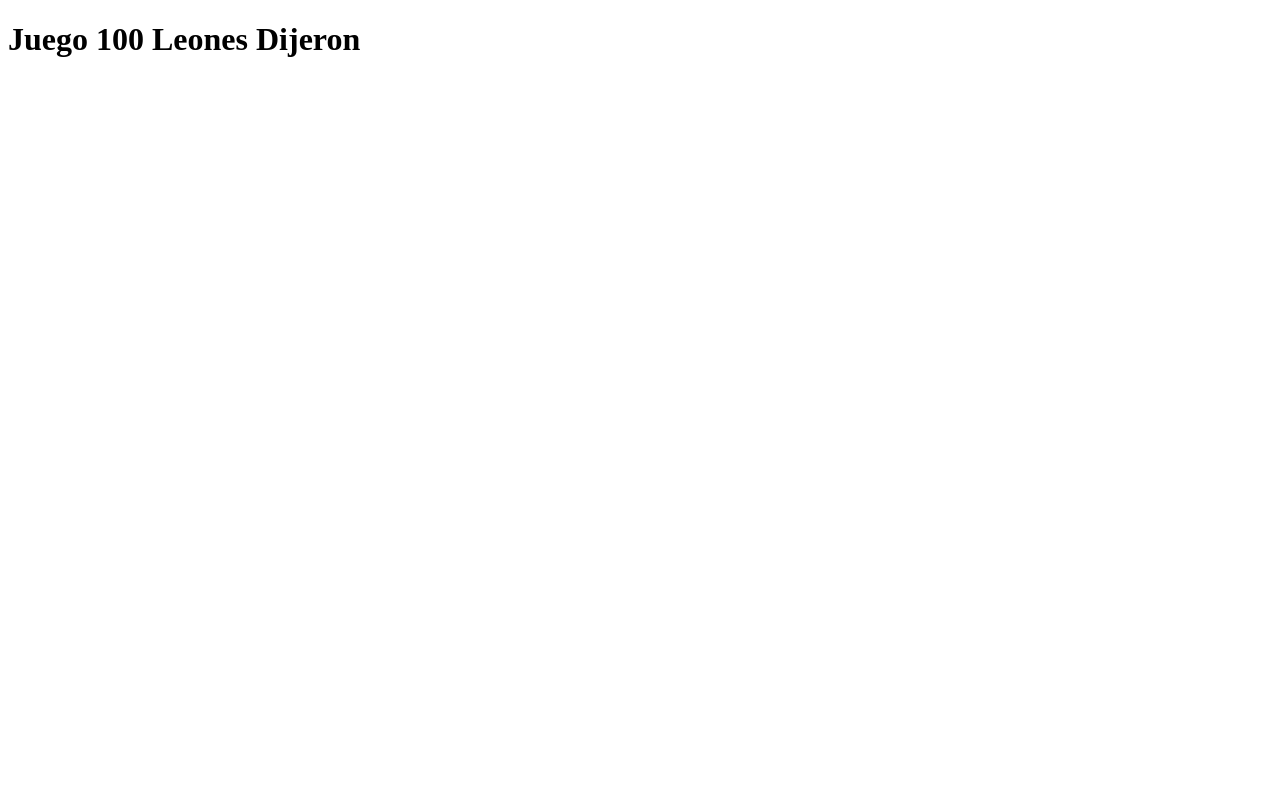
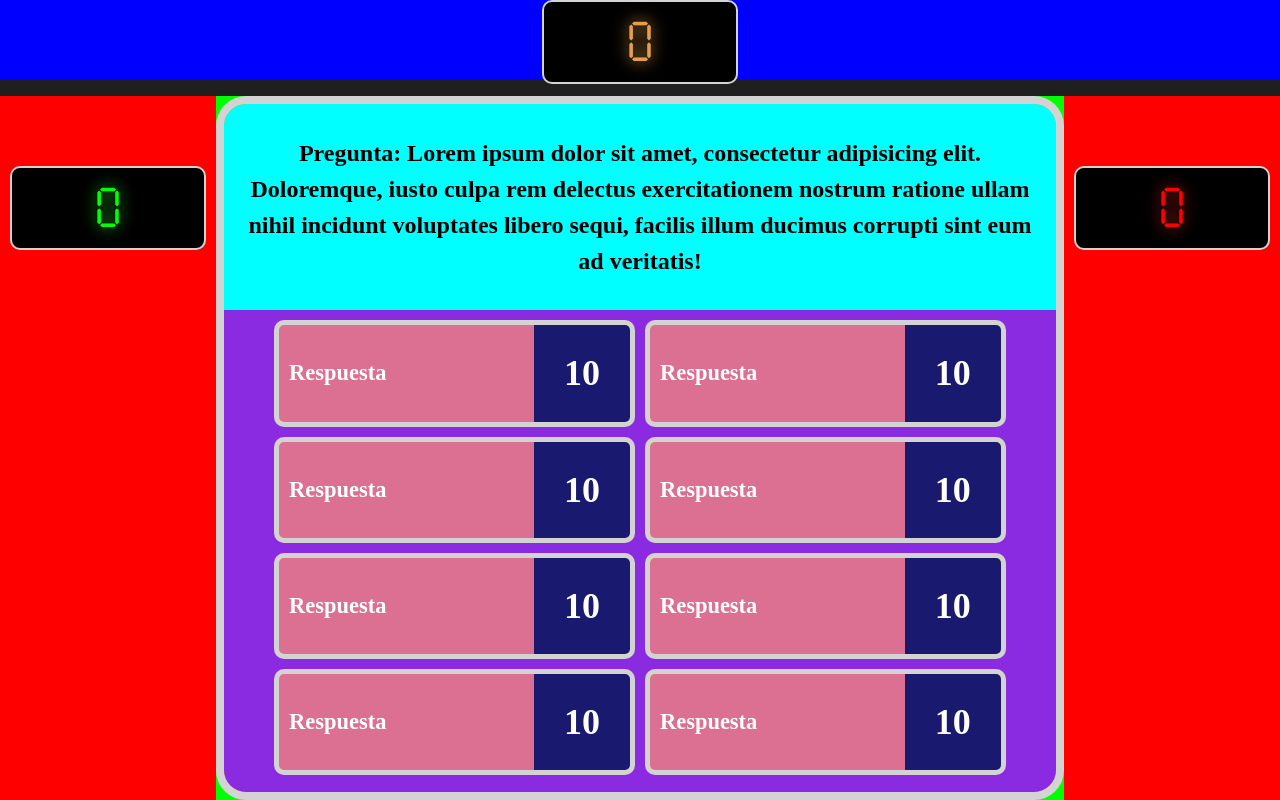
Before and after one commit to CarlosGonzalez14/proyectoFinalWEB, an Electron app: page 100Leones/100-leones-game.html in a window 1280 px wide. Drawn offline with Linux system fonts and the light colour scheme.

Commit message:
Creé esqueleto 100 Leones Dijeron

```diff
--- a/100Leones/100-leones-game.css
+++ b/100Leones/100-leones-game.css
@@ -0,0 +1,171 @@
+:root{
+    --main-yellow: #E79E49;
+    --secondary-yellow: #FFAE51;
+    --main-green: lime;
+    --secondary-green: #1FE11F;
+    --main-red: red;
+    --secondary-red: #E11F1F;
+    --border-color: lightgray;
+  }
+
+body, html {
+    background: #1F1F1F;
+    height: 100%;
+    margin: 0;
+    overflow: hidden;
+}
+
+@font-face {
+    font-family: 'SevenSegment';
+    src: url('../fonts/SevenSegment.ttf') format('truetype');
+    font-weight: normal;
+    font-style: normal;
+}
+
+@media (max-width: 2928px) { .scoreboard {font-size: 5em;} }
+@media (max-width: 2496px) { .scoreboard {font-size: 4.5em;} }
+@media (max-width: 2064px) { .scoreboard {font-size: 4em;} }
+@media (max-width: 1632px) { .scoreboard {font-size: 3.5em;} }
+@media (max-width: 1200px) { .scoreboard {font-size: 3em;} }
+@media (max-width: 768px) { .scoreboard {font-size: 2.5em;} }
+@media (max-width: 336px) { .scoreboard {font-size: 2em;} }
+
+.score-section{
+    width: 100%;
+    height: 10vh;
+    display: flex;
+    flex-direction: row;
+    justify-content: space-evenly;
+    background-color: blue;
+}
+
+.scoreboard{
+    height: 10vh;
+    width: 15vw;
+    background-color: black;
+    text-align: center;
+    align-content: center;
+    font-family: 'SevenSegment';
+    border: 2px solid var(--border-color);
+    border-radius: 10px;
+}
+
+.main-score {
+    color: var(--main-yellow);
+    text-shadow: 0 0 15px var(--secondary-yellow);
+}
+
+.score-bar{
+    width: auto;
+    padding: 0 10px;
+    padding-bottom: 60vh;
+    background-color: red;
+    align-content: center;
+}
+
+.green-score {
+    color: var(--main-green);
+    text-shadow: 0 0 15px var(--secondary-green);
+}
+
+.red-score {
+    color: var(--main-red);
+    text-shadow: 0 0 15px var(--secondary-red);
+}
+
+.main-section{
+    height: 85vh;
+    width: 100%;
+    background-color: blueviolet;
+    display: flex;
+}
+
+.game-section{
+    width: 100%;
+    background-color: lime;
+    align-content: center;
+}
+
+.gameboard{
+    width: 100%;
+    height: 100%;
+    background-color: orange;
+    border: 8px solid var(--border-color);
+    border-radius: 30px;
+    box-sizing: border-box;
+    display: flex;
+    flex-direction: column;
+    overflow: hidden;
+    align-items: center;
+}
+
+.question-section {
+    width: 100%;
+    height: 30%;
+    background-color: cyan;
+    display: flex;
+    align-items: center;
+    justify-content: center;
+    text-align: center;
+}
+
+.question-text {
+    padding: 0 20px;
+    font-size: 1.5rem;
+    line-height: 1.5;
+}
+
+.answers-section{
+    width: 100%;
+    height: 70%;
+    background-color: blueviolet;
+    box-sizing: border-box;
+    display: grid;
+    grid-template-columns: 45% 45%;
+    grid-template-rows: 23% 23% 23% 23%;
+    gap: 10px;
+    padding: 10px 15px;
+    justify-content: center;
+}
+
+.answer-box{
+    background-color: yellow;
+    width: 100%;
+    height: 100%;
+    border: 5px solid var(--border-color);
+    border-radius: 10px;
+    box-sizing: border-box;
+    display: flex;
+    overflow: hidden;
+}
+
+.answer-text-box{
+    height: 100%;
+    width: 100%;
+    background-color: palevioletred;
+    color: white;
+    display: flex;
+    align-items: center;
+    justify-content: start;
+    padding-left: 10px;
+    font-size: 1.2rem;
+}
+
+.answer-points-box{
+    height: 100%;
+    aspect-ratio: 1/1;
+    background-color: midnightblue;
+    justify-items: center;
+    display: flex;
+    align-items: center;
+    justify-content: center;
+    color: white;
+    font-size: 1.5rem;
+}
+
+.main-section {
+    position: relative;
+    width: 100vw;
+    height: 88vh;
+    margin-top: 2vh;
+}
--- a/100Leones/100-leones-game.html
+++ b/100Leones/100-leones-game.html
@@ -5,9 +5,95 @@
     <meta name="viewport" content="width=device-width, initial-scale=1.0">
     <title>100 Leones Dijeron- Jornadas de Ingeniería</title>
     <link rel="icon" href="../assets/logo-anahuac.ico" type="image/x-icon">
+    <link rel="stylesheet" href="100-leones-game.css">
     <!-- <link rel="icon" href="../assets/logo-anahuac.png" type="image/png"> -->
 </head>
 <body>
-    <h1>Juego 100 Leones Dijeron</h1>
-</body>
+    <div class="score-section">
+      <div class= "scoreboard main-score">0</div>
+    </div>
+    <div class="main-section">
+        <div class="score-bar">
+            <div class= "scoreboard green-score">0</div>
+        </div>
+        <div class="game-section">
+            <div class="gameboard">
+                <div class="question-section">
+                    <h1 class="question-text">Pregunta: Lorem ipsum dolor sit amet, consectetur adipisicing elit. Doloremque, iusto culpa rem delectus exercitationem nostrum ratione ullam nihil incidunt voluptates libero sequi, facilis illum ducimus corrupti sint eum ad veritatis!</h1>
+                    <!-- <h1 class="question-text">Pregunta: </h1> -->
+                </div>
+                <div class="answers-section">
+                    <div class="answer-box">
+                        <div class="answer-text-box">
+                            <h3 class="answer-text">Respuesta</h3>
+                        </div>
+                        <div class="answer-points-box">
+                            <h2 class="answer-points">10</h2>
+                        </div>
+                    </div>
+                    <div class="answer-box">
+                        <div class="answer-text-box">
+                            <h3 class="answer-text">Respuesta</h3>
+                        </div>
+                        <div class="answer-points-box">
+                            <h2 class="answer-points">10</h2>
+                        </div>
+                    </div>
+                    <div class="answer-box">
+                        <div class="answer-text-box">
+                            <h3 class="answer-text">Respuesta</h3>
+                        </div>
+                        <div class="answer-points-box">
+                            <h2 class="answer-points">10</h2>
+                        </div>
+                    </div>
+                    <div class="answer-box">
+                        <div class="answer-text-box">
+                            <h3 class="answer-text">Respuesta</h3>
+                        </div>
+                        <div class="answer-points-box">
+                            <h2 class="answer-points">10</h2>
+                        </div>
+                    </div>
+                    <div class="answer-box">
+                        <div class="answer-text-box">
+                            <h3 class="answer-text">Respuesta</h3>
+                        </div>
+                        <div class="answer-points-box">
+                            <h2 class="answer-points">10</h2>
+                        </div>
+                    </div>
+                    <div class="answer-box">
+                        <div class="answer-text-box">
+                            <h3 class="answer-text">Respuesta</h3>
+                        </div>
+                        <div class="answer-points-box">
+                            <h2 class="answer-points">10</h2>
+                        </div>
+                    </div>
+                    <div class="answer-box">
+                        <div class="answer-text-box">
+                            <h3 class="answer-text">Respuesta</h3>
+                        </div>
+                        <div class="answer-points-box">
+                            <h2 class="answer-points">10</h2>
+                        </div>
+                    </div>
+                    <div class="answer-box">
+                        <div class="answer-text-box">
+                            <h3 class="answer-text">Respuesta</h3>
+                        </div>
+                        <div class="answer-points-box">
+                            <h2 class="answer-points">10</h2>
+                        </div>
+                    </div>
+                </div>
+            </div>
+        </div>
+        <div class="score-bar">
+            <div class= "scoreboard red-score">0</div>
+        </div>
+    </div>
+    <script src="jeopardy-game.js"></script>
+  </body>
 </html>
```
